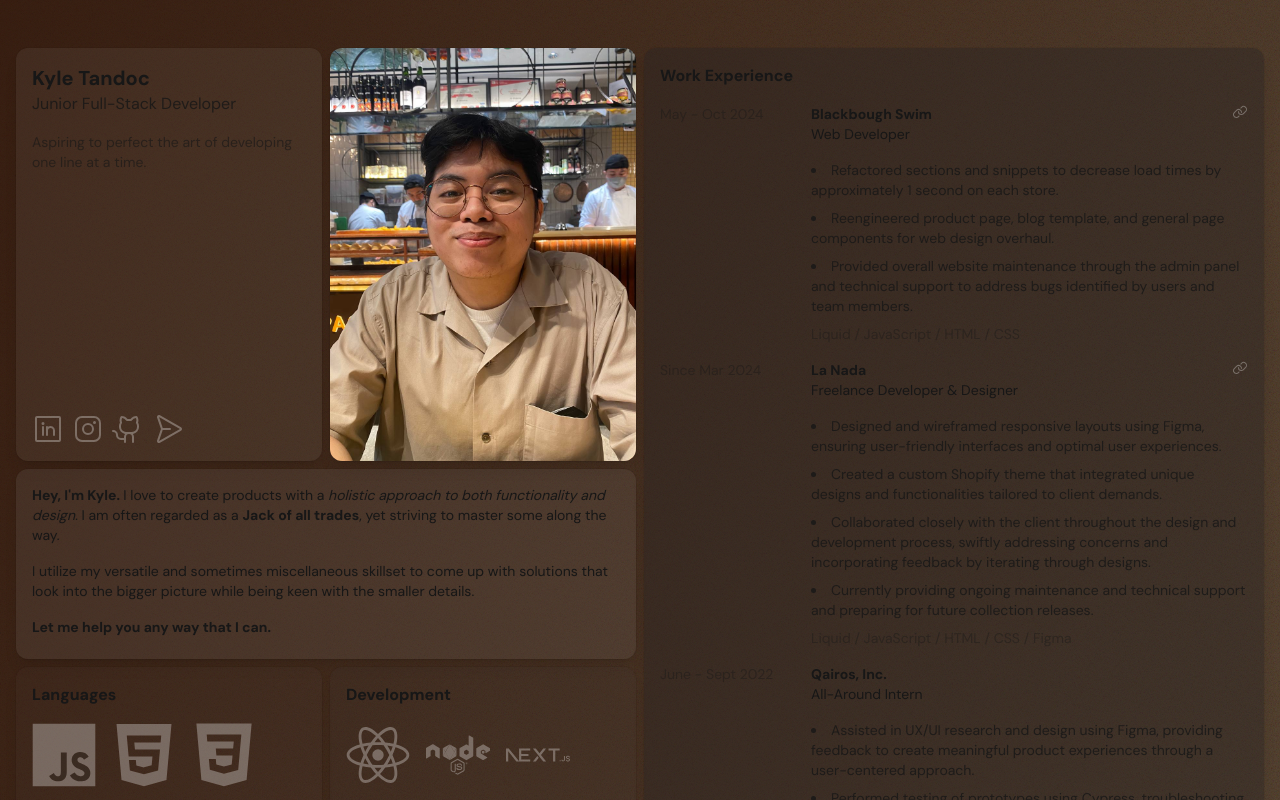
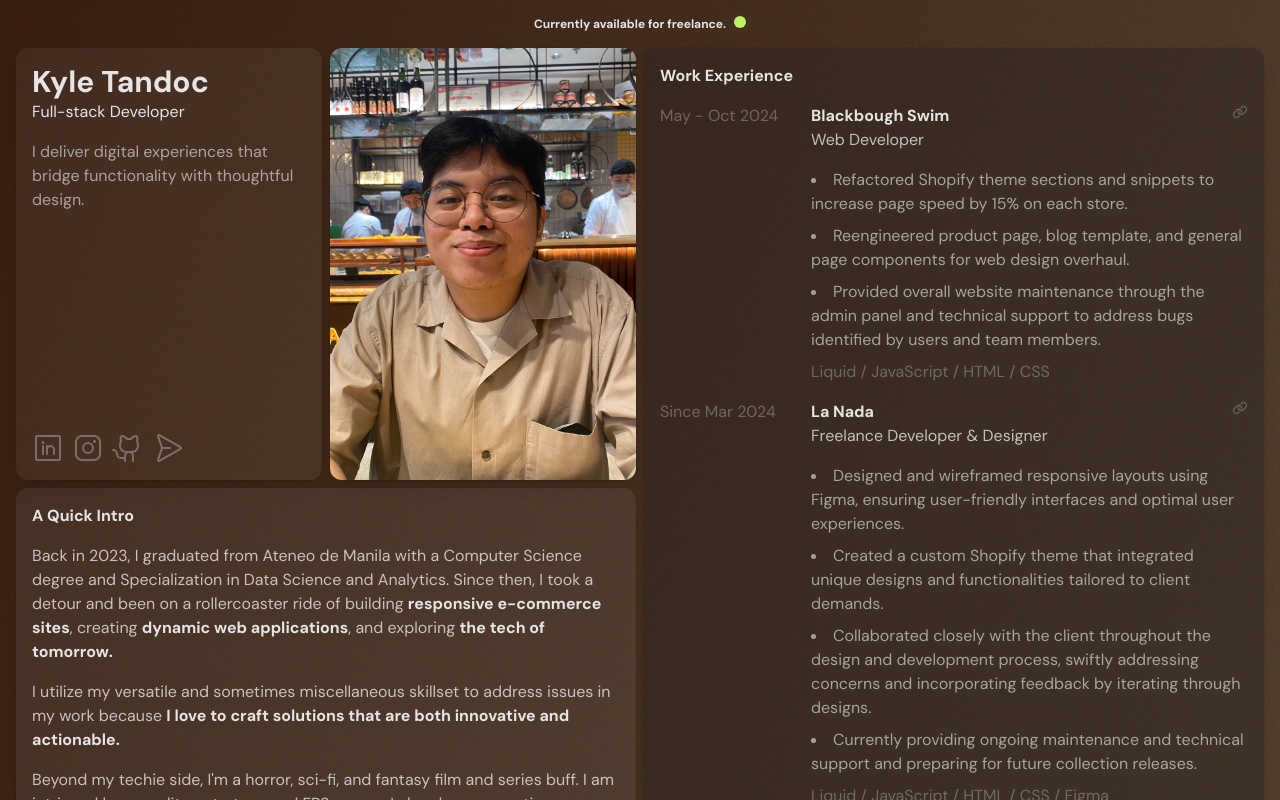
Before and after one commit to Kaiyulul/kaiyulul.github.io, a Next.js app: page / in a window 1280 px wide. Shown: the top 800 px of the page. Built offline with nearby package versions, Linux system fonts and the light colour scheme.

Commit message:
Quick update: globals.css and default page adjustments

```diff
--- a/src/app/globals.css
+++ b/src/app/globals.css
@@ -2,7 +2,7 @@
 @tailwind components;
 @tailwind utilities;
 
-:root {
+/* :root {
   --background: #ffffff;
   --foreground: #171717;
 }
@@ -12,6 +12,10 @@
     --background: #0a0a0a;
     --foreground: #ededed;
   }
+} */
+
+:root {
+  --foreground: #e4e4e4;
 }
 
 body {
--- a/src/app/page.js
+++ b/src/app/page.js
@@ -23,7 +23,7 @@ const experience = {
       title: "Web Developer",
       duration: "May - Oct 2024",
       desc: [
-        "Refactored sections and snippets to decrease load times by approximately 1 second on each store.",
+        "Refactored Shopify theme sections and snippets to increase page speed by 15% on each store.",
         "Reengineered product page, blog template, and general page components for web design overhaul.",
         "Provided overall website maintenance through the admin panel and technical support to address bugs identified by users and team members.",
       ],
@@ -54,12 +54,19 @@ const experience = {
 
 export default function Home() {
   return (
-    <div className={`${dmsans.className} mx-auto min-h-screen max-w-80 sm:max-w-3xl xl:max-w-screen-xl p-4 `}>
-      <div className="grid grid-cols-1 xs:max-w-prose sm:grid-cols-3 xl:grid-cols-4 gap-2 xl:max-w-screen-xl my-8">
+    <div className={`${dmsans.className} mx-auto min-h-screen max-w-80 sm:max-w-3xl xl:max-w-screen-xl p-4 text-opacity-70 text-white`}>
+      <div className="text-xs text-center font-bold text-stone-200 text-opacity-100 animate-fadeIn opacity-0 [--fadeIn-delay:1400ms]">
+        Currently available for freelance.
+        <span class="ml-2 relative inline-block h-3 w-3">
+          <span class="animate-ping absolute inline-flex h-full w-full rounded-full bg-lime-400 opacity-75"></span>
+          <span class="relative inline-flex rounded-full h-3 w-3 bg-lime-300"></span>
+        </span>
+      </div>
+      <div className="grid grid-cols-1 xs:max-w-prose sm:grid-cols-3 sm:max-w-3xl xl:grid-cols-4 gap-2 xl:max-w-screen-xl my-4">
         <header className="isolate rounded-xl bg-stone-400/10  shadow-lg ring-1 ring-black/5 p-4 animate-fadeIn opacity-0 [--fadeIn-delay:200ms] flex flex-col space-between">
-          <h1 className="text-xl font-bold "> Kyle Tandoc </h1>
-          <h2 className="text-m opacity-80"> Junior Full-Stack Developer </h2>
-          <p className="text-sm mt-4 max-w-sm opacity-60 xl:max-w-72 mb-4"> Aspiring to perfect the art of developing one line at a time. </p>
+          <h1 className="text-3xl font-bold text-stone-200 text-opacity-100"> Kyle Tandoc </h1>
+          <h2 className="text-m text-stone-200 text-opacity-100">Full-stack Developer </h2>
+          <p className="text-m mt-4 max-w-sm opacity-80 xl:max-w-72 mb-4"> I deliver digital experiences that bridge functionality with thoughtful design. </p>
           <nav className="flex gap-2 mt-auto mb-0">
             <LinkedIn color="white" link="https://www.linkedin.com/in/kyle-tandoc/"/>
             <Instagram color="white" link="https://www.instagram.com/_kaiyulul_"/>
@@ -74,13 +81,24 @@ export default function Home() {
             className="w-full h-full object-cover rounded-xl bg-stone-400/10 shadow-lg ring-1 ring-black/5 transition duration-75 hover:scale-[110%] hover:rotate-[2deg]"
           />
         </section>
-        <section id="introduction" className="isolate rounded-xl bg-stone-500/20 shadow-lg ring-1 ring-black/5 p-4 sm:row-span-1 sm:col-span-2 animate-fadeIn opacity-0 [--fadeIn-delay:600ms] text-sm">
-          <p className=""> <span className="font-bold"> Hey, I&apos;m Kyle. </span> I love to create products with a <span className="italic">holistic approach to both functionality and design.</span> I am often regarded as a <span className="font-bold">Jack of all trades</span>, yet striving to master some along the way.</p>
-          <p className="mt-4"> I utilize my versatile and sometimes miscellaneous skillset to come up with solutions that look into the bigger picture while being keen with the smaller details.</p>
-          <p className="mt-4 font-bold"> Let me help you any way that I can. </p>
+        <section id="introduction" className="isolate rounded-xl bg-stone-500/20 shadow-lg ring-1 ring-black/5 p-4 sm:row-span-1 sm:col-span-2 animate-fadeIn opacity-0 [--fadeIn-delay:600ms] text-m">
+          <p className="font-bold text-stone-200 text-opacity-100">
+            A Quick Intro
+          </p>
+          <p className="mt-4">
+          Back in 2023, I graduated from Ateneo de Manila with a Computer Science degree and Specialization in Data Science and Analytics. Since then, I took a detour and been on a rollercoaster ride of building <span className="font-bold text-stone-200 text-opacity-100">responsive e-commerce sites</span>, creating <span className="font-bold text-stone-200 text-opacity-100">dynamic web applications</span>, and exploring <span className="font-bold text-stone-200 text-opacity-100">the tech of tomorrow.</span>
+          </p>
+
+          <p className="mt-4">
+          I utilize my versatile and sometimes miscellaneous skillset to address issues in my work because <span className="font-bold text-stone-200 text-opacity-100">I love to craft solutions that are both innovative and actionable.</span>
+          </p>
+
+          <p className="mt-4">
+          Beyond my techie side, I'm a horror, sci-fi, and fantasy film and series buff. I am intrigued by roguelites, strategy and FPS games. I also dance sometimes.
+          </p>
         </section>
         <section id="languages" className="isolate rounded-xl bg-stone-600/10 shadow-lg ring-1 ring-black/5 p-4 xl:col-start-1 animate-fadeIn opacity-0 [--fadeIn-delay:800ms]">
-          <h1 className="text-l font-bold mb-4"> Languages </h1>
+          <h1 className="text-l font-bold mb-4 text-stone-200 text-opacity-100"> Languages </h1>
           <div className="flex flex-wrap gap-4">
             {/* {languages.map(item => <div className='p-2 bg-white/5 backdrop-blur-md rounded-xl grow text-center text-sm' key={item}> {item} </div>)} */}
             <JavaScript color="white"/>
@@ -94,7 +112,7 @@ export default function Home() {
           </div>
         </section>
         <section id="development" className="isolate rounded-xl bg-stone-700/15 shadow-lg ring-1 ring-black/5 p-4 animate-fadeIn opacity-0 [--fadeIn-delay:1000ms]">
-          <h1 className="text-l font-bold mb-4"> Development </h1>
+          <h1 className="text-l font-bold mb-4 text-stone-200 text-opacity-100"> Development </h1>
           <div className="flex flex-wrap gap-4">
             {/* {dev.map(item => <div className='p-2 bg-white/5 backdrop-blur-md rounded-xl grow text-center text-sm' key={item}> {item} </div>)} */}
             <ReactJS color="white"/>
@@ -106,8 +124,8 @@ export default function Home() {
           </div>
         </section>
         <section className="isolate rounded-xl bg-stone-800/40 shadow-lg ring-1 ring-black/5 p-4 sm:col-span-3 xl:col-span-2 xl:row-span-3 xl:row-start-1 xl:col-start-3 animate-fadeIn opacity-0 [--fadeIn-delay:1200ms]">
-          <h1 className="text-m font-bold mb-4"> Work Experience </h1>
-          <div className='text-sm'>
+          <h1 className="text-m font-bold mb-4 text-stone-200 text-opacity-100"> Work Experience </h1>
+          <div className='text-m'>
             {Object.keys(experience).map((key, i) => {
               const item = experience[key];
               return(
@@ -117,8 +135,8 @@ export default function Home() {
                   </div>
                   <div className="col-span-3">
                     {item.href ?
-                    <p className='font-bold flex justify-between'> {key} <Link color="white" link={item.href}/></p> :
-                    <p className='font-bold flex justify-between'> {key} </p>
+                    <p className='font-bold flex justify-between text-stone-200 text-opacity-100'> {key} <Link color="white" link={item.href}/></p> :
+                    <p className='font-bold flex justify-between text-stone-200 text-opacity-100'> {key} </p>
                     }
                     <div className="mb-4"> {item.title} </div>
                     {item.desc?.map(function (descItem, i) {
--- a/src/components/landing.js
+++ /dev/null
@@ -1,9 +0,0 @@
-import React from 'react';
-
-const Landing = () => {
-    return (
-        <div> Landing page </div>
-    )
-}
-
-export default Landing
--- a/src/components/navbar.js
+++ /dev/null
@@ -1,11 +0,0 @@
-import React from 'react';
-
-const Navbar = () => {
-    return (
-        <nav className='bg-amber-900 p-4 drop-shadow-xl z-10 bg-opacity-20  blur-backdrop w-max rounded-full border pointer-events-auto relative mx-auto flex min-h-full h-full items-center px-1 bg-background [box-shadow:0_0_0_1px_rgba(0,0,0,.03),0_2px_4px_rgba(0,0,0,.05),0_12px_24px_rgba(0,0,0,.05)] transform-gpu dark:[border:1px_solid_rgba(255,255,255,.1)] dark:[box-shadow:0_-20px_80px_-20px_#ffffff1f_inset]'>
-            teehee
-        </nav>
-    )
-}
-
-export default Navbar
```
Also changed, not shown: src/components/svg-icons.js.
